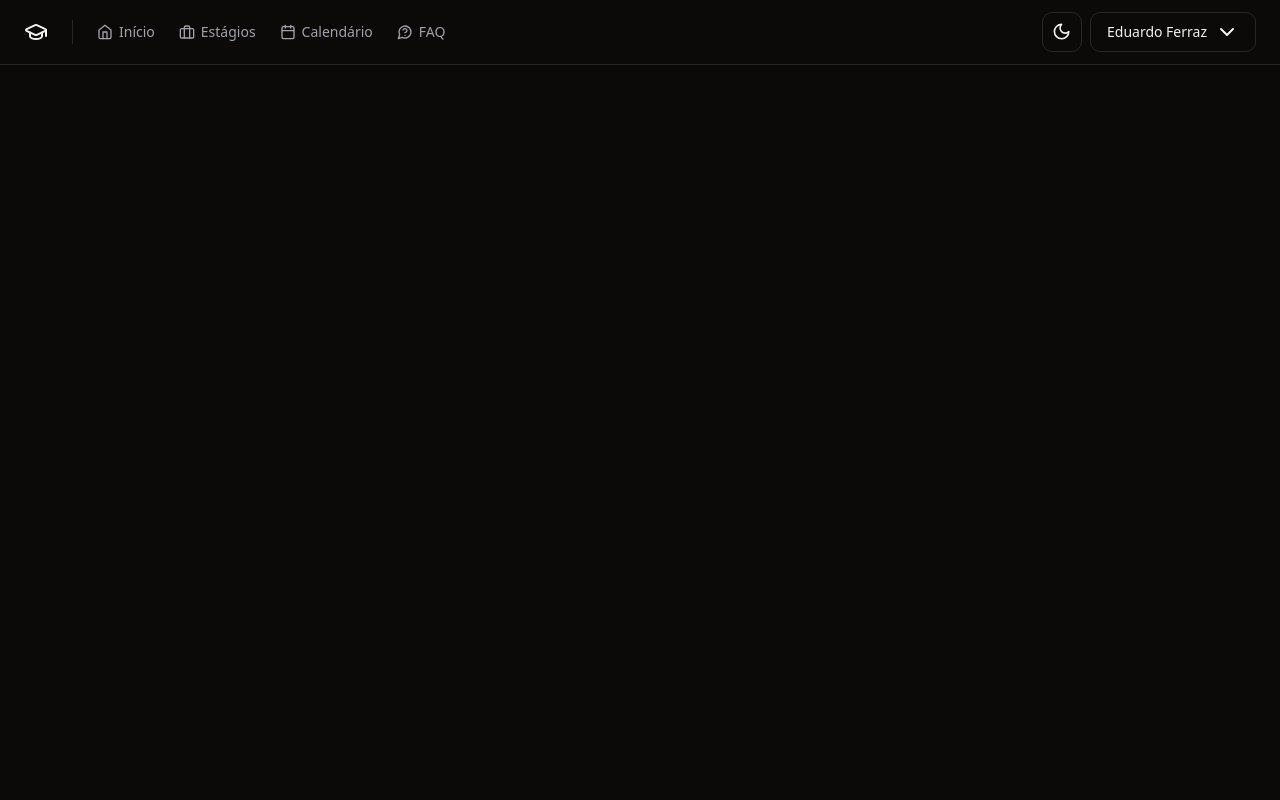
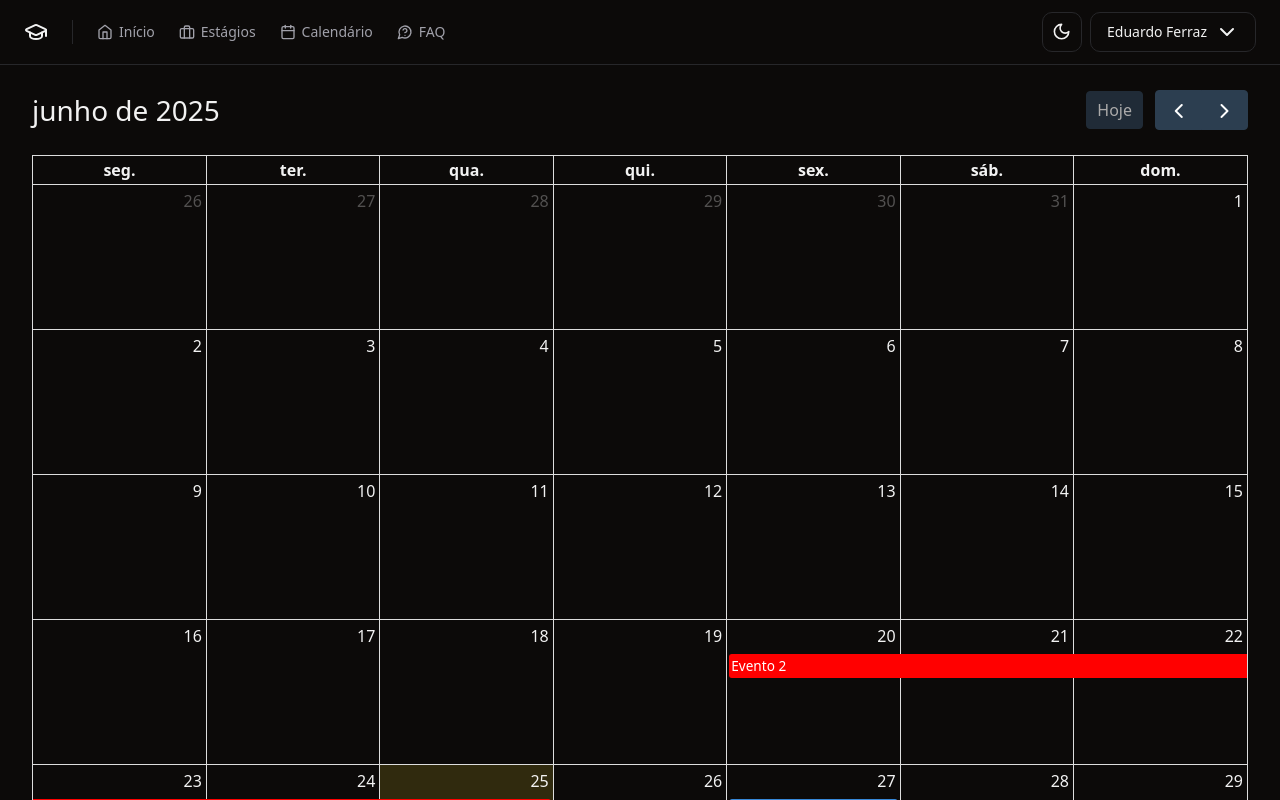
Before and after one commit to kauanrfontana/internship-platform, a React (Vite) app: page /calendar in a window 1280 px wide. Shown: the top 800 px of the page. Built offline with nearby package versions, Linux system fonts and the light colour scheme.

Commit message:
feat: add calendar component with tooltip support

```diff
--- a/package.json
+++ b/package.json
@@ -10,6 +10,10 @@
     "preview": "vite preview"
   },
   "dependencies": {
+    "@fullcalendar/core": "^6.1.18",
+    "@fullcalendar/daygrid": "^6.1.18",
+    "@fullcalendar/interaction": "^6.1.18",
+    "@fullcalendar/react": "^6.1.18",
     "@hookform/resolvers": "^3.9.1",
     "@radix-ui/react-dialog": "^1.1.11",
     "@radix-ui/react-dropdown-menu": "^2.1.12",
@@ -17,6 +21,7 @@
     "@radix-ui/react-select": "^2.2.2",
     "@radix-ui/react-separator": "^1.1.4",
     "@radix-ui/react-slot": "^1.0.2",
+    "@radix-ui/react-tooltip": "^1.2.7",
     "class-variance-authority": "^0.7.0",
     "clsx": "^2.0.0",
     "localforage": "^1.10.0",
--- /dev/null
+++ b/src/components/ui/tooltip.tsx
@@ -0,0 +1,28 @@
+import * as React from "react"
+import * as TooltipPrimitive from "@radix-ui/react-tooltip"
+
+import { cn } from "@/lib/utils"
+
+const TooltipProvider = TooltipPrimitive.Provider
+
+const Tooltip = TooltipPrimitive.Root
+
+const TooltipTrigger = TooltipPrimitive.Trigger
+
+const TooltipContent = React.forwardRef<
+  React.ElementRef<typeof TooltipPrimitive.Content>,
+  React.ComponentPropsWithoutRef<typeof TooltipPrimitive.Content>
+>(({ className, sideOffset = 4, ...props }, ref) => (
+  <TooltipPrimitive.Content
+    ref={ref}
+    sideOffset={sideOffset}
+    className={cn(
+      "z-50 overflow-hidden rounded-md border bg-popover px-3 py-1.5 text-sm text-popover-foreground shadow-md animate-in fade-in-0 zoom-in-95 data-[state=closed]:animate-out data-[state=closed]:fade-out-0 data-[state=closed]:zoom-out-95 data-[side=bottom]:slide-in-from-top-2 data-[side=left]:slide-in-from-right-2 data-[side=right]:slide-in-from-left-2 data-[side=top]:slide-in-from-bottom-2 origin-[--radix-tooltip-content-transform-origin]",
+      className
+    )}
+    {...props}
+  />
+))
+TooltipContent.displayName = TooltipPrimitive.Content.displayName
+
+export { Tooltip, TooltipTrigger, TooltipContent, TooltipProvider }
--- a/src/pages/app/calendar.tsx
+++ b/src/pages/app/calendar.tsx
@@ -1,15 +1,78 @@
-import { Helmet } from 'react-helmet-async'
+import { Helmet } from 'react-helmet-async';
+import FullCalendar from '@fullcalendar/react';
+import dayGridPlugin from '@fullcalendar/daygrid';
+import interactionPlugin from '@fullcalendar/interaction';
+import ptLocale from '@fullcalendar/core/locales/pt';
+import { useState, useEffect } from 'react';
+import {
+  Tooltip,
+  TooltipContent,
+  TooltipProvider,
+  TooltipTrigger,
+} from "@/components/ui/tooltip";
+
+type HoveredEvent = {
+  title: string;
+};
 
 export function Calendar() {
+  const [hoveredEvent, setHoveredEvent] = useState<HoveredEvent | null>(null);
+  const [tooltipPosition, setTooltipPosition] = useState<{ top: number; left: number; width: number; height: number } | null>(null);
 
-    return (
-        <>
-            <Helmet title='Calendário' />
+  const handleEventMouseEnter = (info: any) => {
+    const rect = info.el.getBoundingClientRect();
+    setHoveredEvent(info.event);
+    setTooltipPosition({
+      top: rect.top + window.scrollY,
+      left: rect.left + window.scrollX,
+      width: rect.width,
+      height: rect.height,
+    });
+  };
 
-           <div>
+  const handleEventMouseLeave = () => {
+    setHoveredEvent(null);
+    setTooltipPosition(null);
+  };
 
-           </div>
+  return (
+    <>
+      <Helmet title='Calendário' />
+      <TooltipProvider>
+        <div style={{ position: 'relative' }}>
+          <FullCalendar
+            plugins={[dayGridPlugin, interactionPlugin]}
+            initialView="dayGridMonth"
+            locale={ptLocale}
+            events={[
+              { title: 'Evento 1', date: '2025-06-27' },
+              { title: 'Evento 2', date: '2025-06-20', color: "red", end: "2025-06-26" },
+            ]}
+            eventMouseEnter={handleEventMouseEnter}
+            eventMouseLeave={handleEventMouseLeave}
+          />
 
-        </>
-    )
+          {hoveredEvent && tooltipPosition && (
+            <Tooltip open>
+              <TooltipTrigger asChild>
+                <div
+                  style={{
+                    position: 'absolute',
+                    top: tooltipPosition.top,
+                    left: tooltipPosition.left,
+                    width: tooltipPosition.width,
+                    height: tooltipPosition.height,
+                    zIndex: 9999,
+                  }}
+                />
+              </TooltipTrigger>
+              <TooltipContent side="top">
+                {hoveredEvent.title}
+              </TooltipContent>
+            </Tooltip>
+          )}
+        </div>
+      </TooltipProvider>
+    </>
+  );
 }
```
Also changed, not shown: 1 other file (tests, documents, lock files or other folders).
